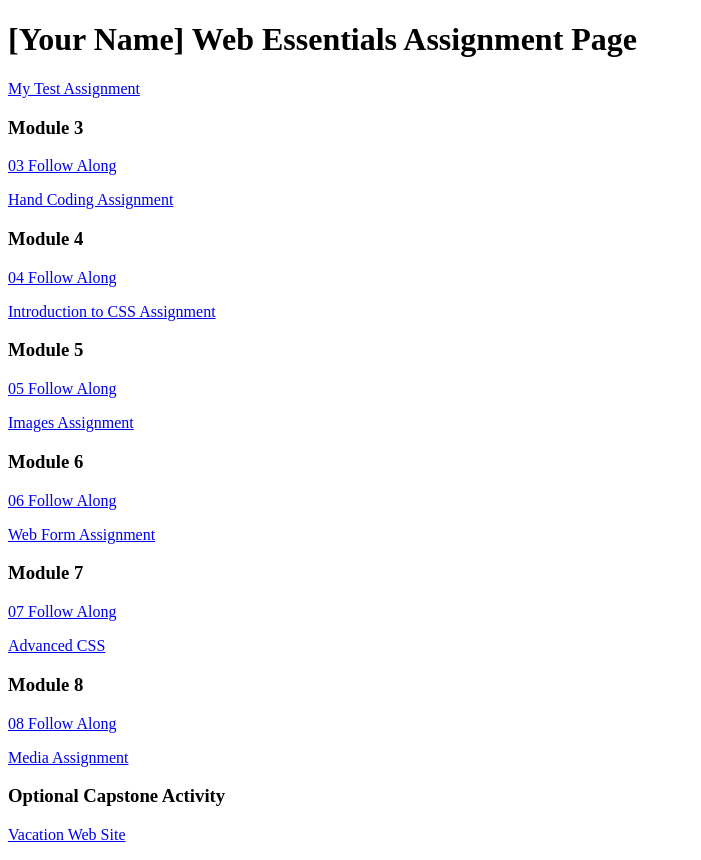
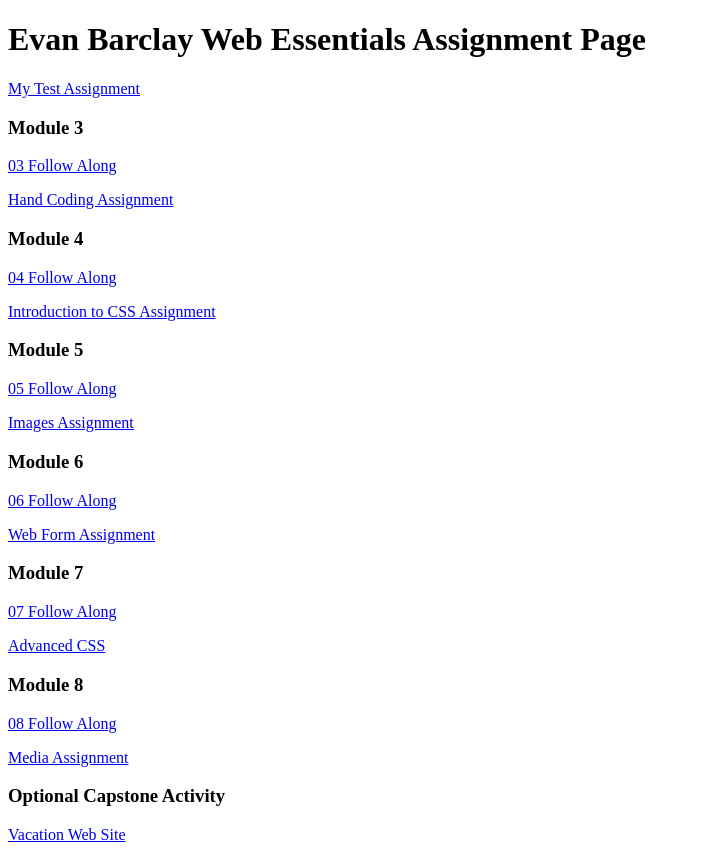
Before and after one commit to BagpipesRbetter/dwdd1600, a plain HTML site: page index.html in a window 1280 px wide. Shown: the whole page, without its empty margins (0-701 px from the left). Drawn offline with Linux system fonts and the light colour scheme.

Commit message:
Modify Index for My name, create 01test

```diff
--- a/index.html
+++ b/index.html
@@ -6,7 +6,7 @@
 		<title>dwdd 1600 assignment list page</title>
 	</head>
 	<body>
-		<h1>[Your Name] Web Essentials Assignment Page</h1>
+		<h1>Evan Barclay Web Essentials Assignment Page</h1>
 		<p><a href="01test">My Test Assignment</a></p>
 
 		<h3>Module 3</h3>
```
Also changed, not shown: index.txt (deleted).
